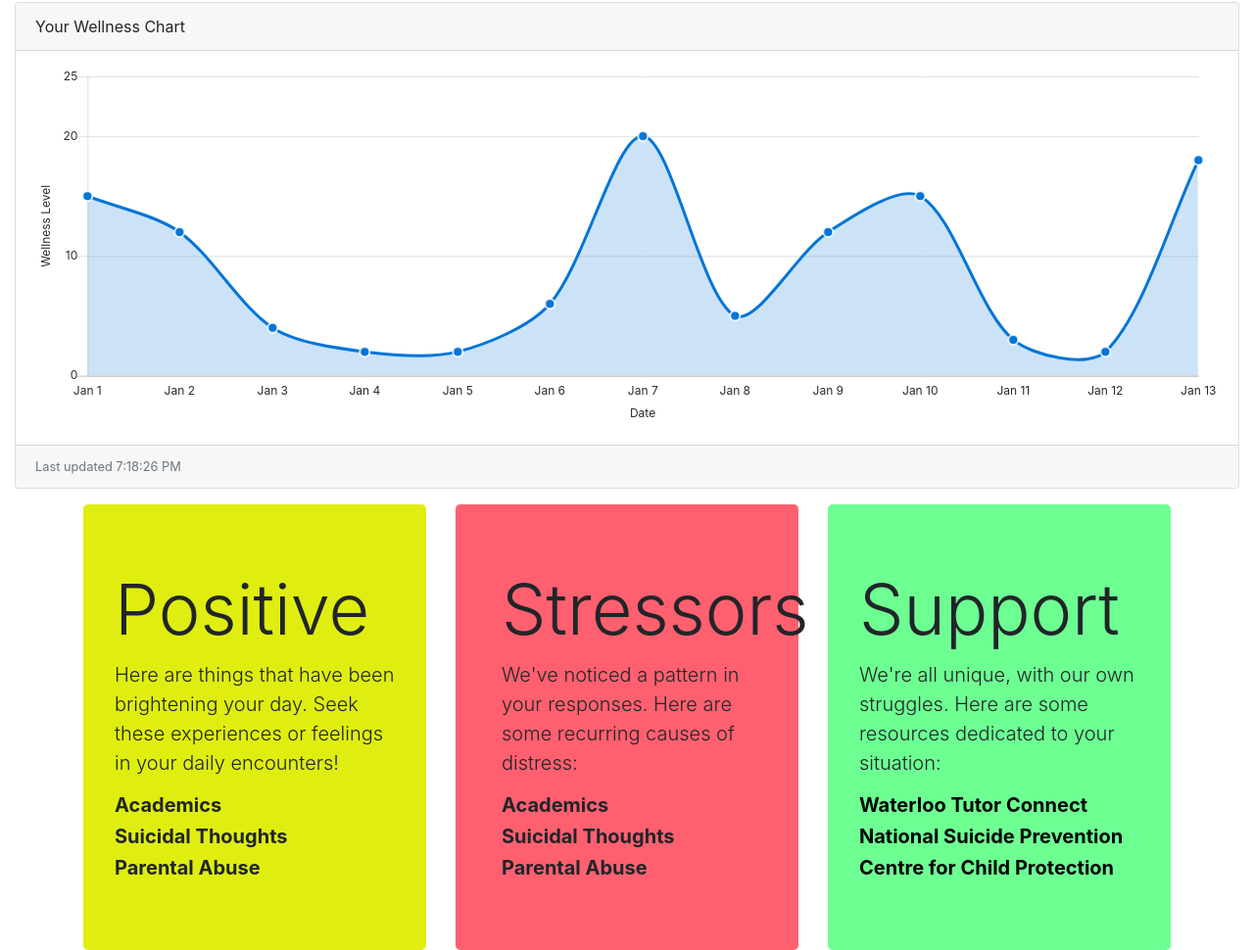
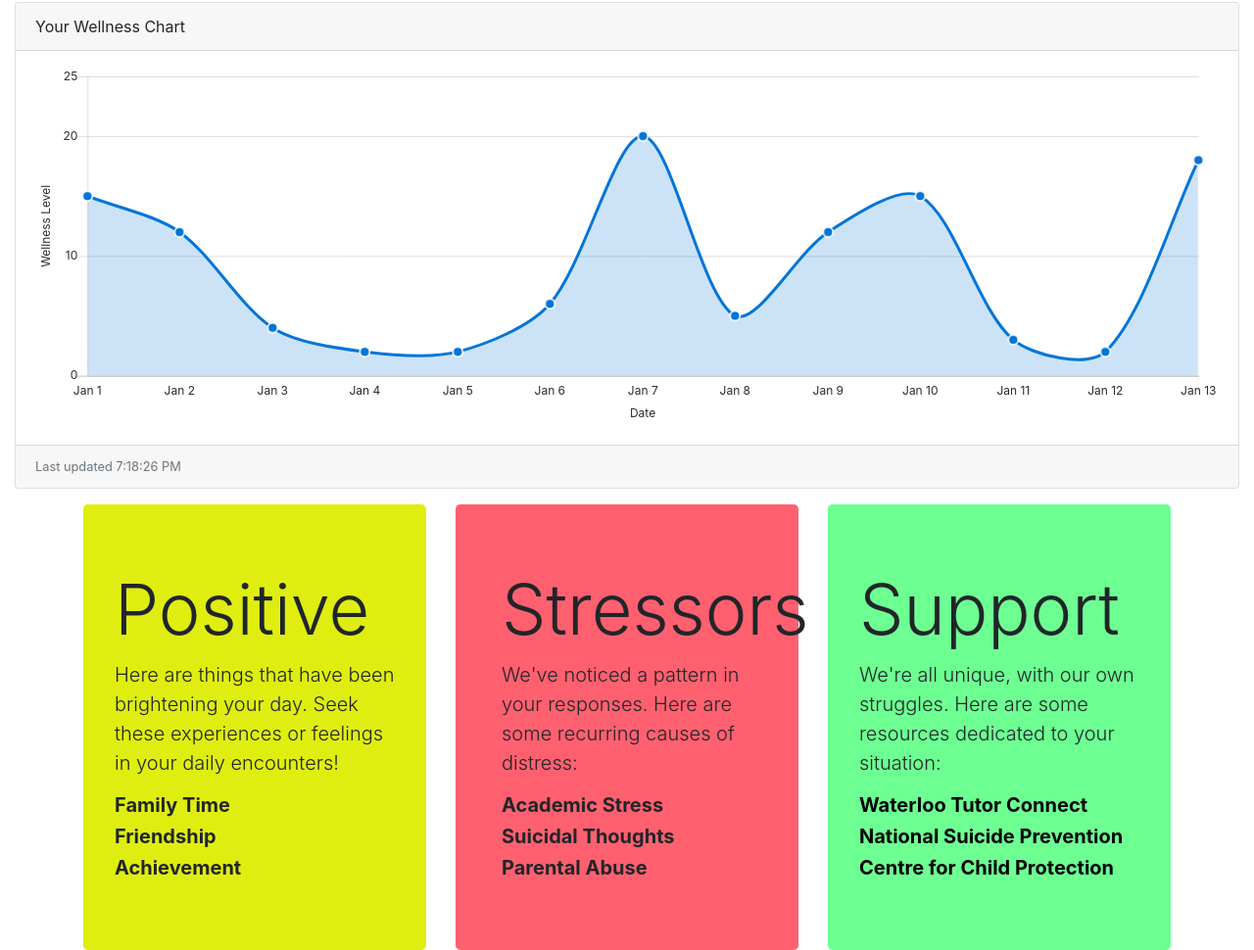
Before and after one commit to esun1999/StarterHacks2019, a website: page index.html in a window 1280 px wide. Shown: the part 1234-2204 px from the top of the page at 98% size. Drawn offline with nearby package versions, Linux system fonts and the light colour scheme; no server answers; some icons are missing.

```diff
--- a/index.html
+++ b/index.html
@@ -312,9 +312,9 @@
                         <h1 class="display-3">Positive</h1>
                         <p class="lead">Here are things that have been brightening your day. Seek these experiences or
                             feelings in your daily encounters!</p>
-                        <h2 class="lead font-weight-bold">Academics</h2>
-                        <h2 class="lead font-weight-bold">Suicidal Thoughts</h2>
-                        <h2 class="lead font-weight-bold">Parental Abuse</h2>
+                        <h2 class="lead font-weight-bold">Family Time</h2>
+                        <h2 class="lead font-weight-bold">Friendship</h2>
+                        <h2 class="lead font-weight-bold">Achievement</h2>
                     </div>
                 </div>
             </div>
@@ -324,7 +324,7 @@
                         <h1 class="display-3">Stressors</h1>
                         <p class="lead">We've noticed a pattern in your responses. Here are some recurring causes of
                             distress: </p>
-                        <h2 class="lead font-weight-bold">Academics</h2>
+                        <h2 class="lead font-weight-bold">Academic Stress</h2>
                         <h2 class="lead font-weight-bold">Suicidal Thoughts</h2>
                         <h2 class="lead font-weight-bold">Parental Abuse</h2>
                     </div>
```
Also changed, not shown: login/index.html (+0 -2 lines), signup/index.html (+0 -2 lines).
